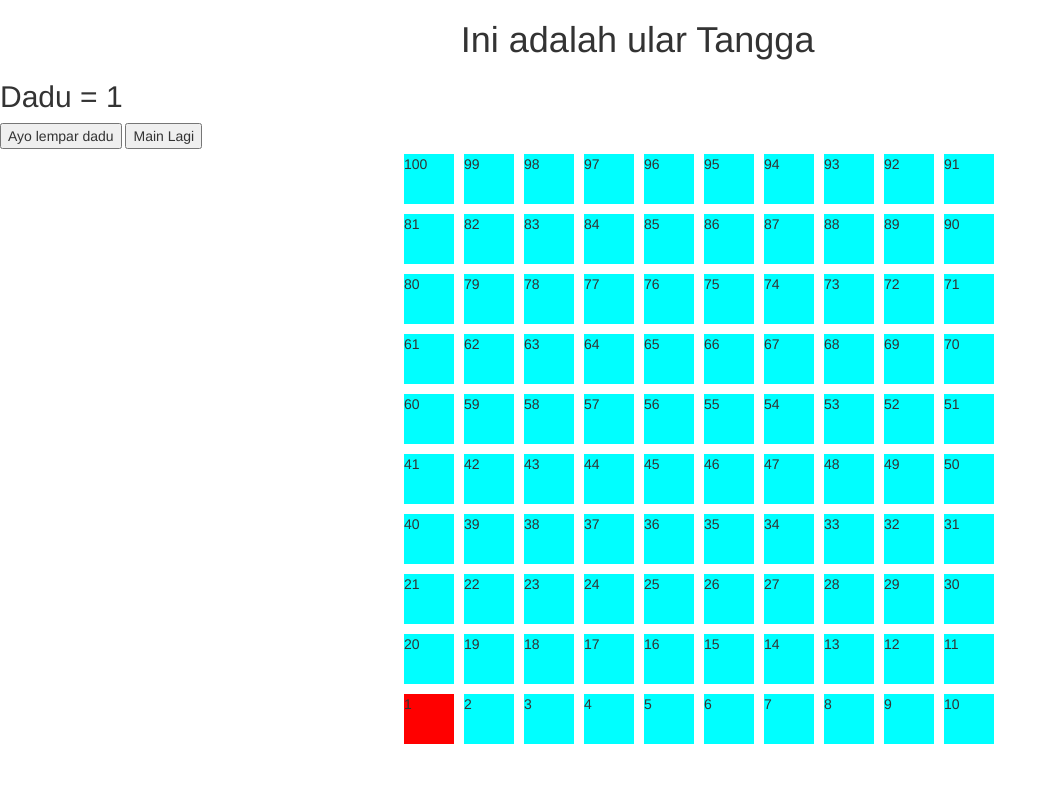
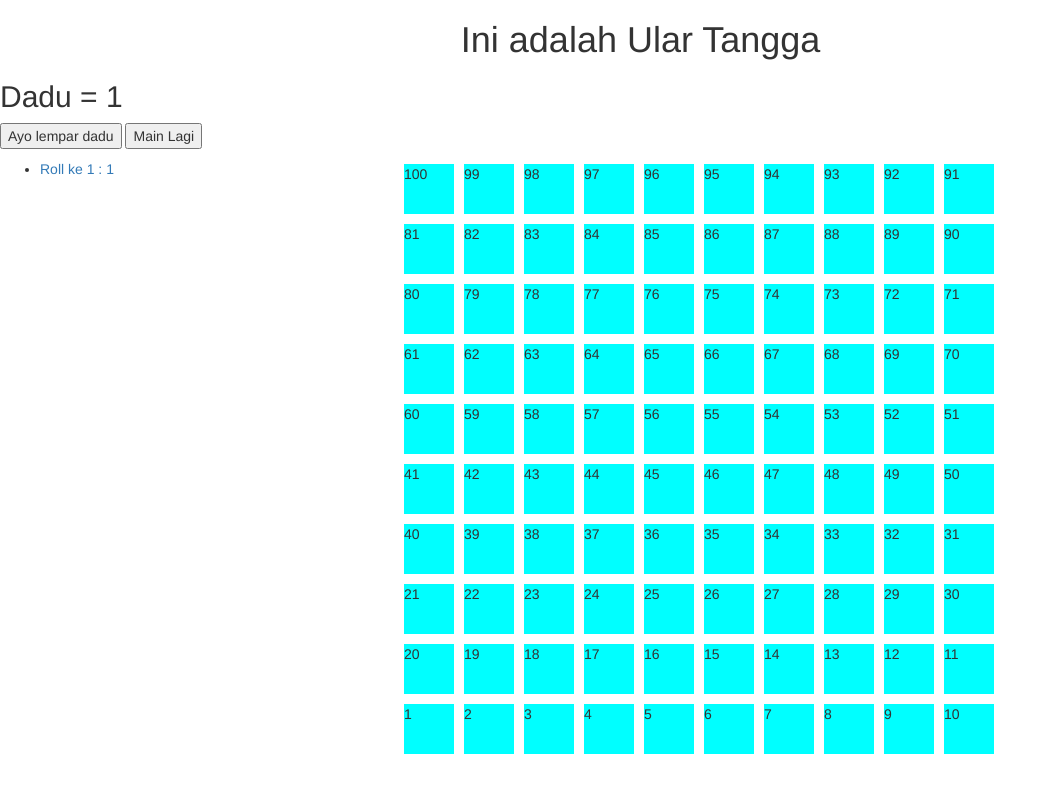
Before and after one commit to agungpradana7/UlarTangga, a plain HTML site: page index.html in a window 1280 px wide. Both pictures are taken after a click on the button "Ayo lempar dadu". Shown: the top 792 px of the page, without its empty margins (0-1057 px from the left). Drawn offline with nearby package versions, Linux system fonts and the light colour scheme.

Commit message:
[Agung] Adding DiceHistory

```diff
--- a/index.html
+++ b/index.html
@@ -13,15 +13,27 @@
     <script src="https://code.jquery.com/jquery-3.6.0.min.js"></script>
   </head>
   <body>
-    <h1 style="margin-left: 36%;">Ini adalah ular Tangga</h1>
-    <h2>Dadu = </h2>
+    <h1 style="margin-left: 36%">Ini adalah Ular Tangga</h1>
+    <h2>Dadu =</h2>
     <button id="roll">Ayo lempar dadu</button>
-    <button id="refresh">Main Lagi</button>
-    <div class="container" style="margin-left: 30%">
-    </div>
+    <button id="refresh">Main Lagi</button> <br />
+
+    <ul id="history-list"></ul>
+    <table style="position: fixed">
+      <tr>
+        <td colspan="2">
+          <ul id="dice-history"></ul>
+        </td>
+      </tr>
+    </table>
+
+    <div class="container" style="margin-left: 30%"></div>
 
     <script>
-      var container = $(".container");
+      var container      = $(".container");
+      var playerPosition = 0;
+      var diceHistory    = [];
+      var gameWon        = false;
 
       function Board() {
         var boxSize = 50;
@@ -30,7 +42,7 @@
         var reverse = false;
 
         for (var i    = 10; i >= rows; i--) {
-          for (var j  = 1; j <= cols; j++) {
+          for (var j  = 1; j  <= cols; j++) {
             var box   = $("<div class='box-1'></div>");
             var p     = $("<p></p>");
             var value = reverse ? (i - 1) * cols + j : (i - 1) * cols + cols - j + 1;
@@ -51,24 +63,74 @@
       }
 
       Board();
-      var aa = 0;
-      var gameWon = false;
+
+      function updateDiceHistory() {
+        var diceHistoryList = $("#dice-history");
+        diceHistoryList.empty();
+
+        for (var i = 0; i < diceHistory.length; i++) {
+          var listItem = $("<li></li>");
+          var link     = $("<a></a>");
+          link.attr("href", "#");
+          link.text("Roll ke " + (i + 1) + " : " + diceHistory[i]);
+          link.on("click", function () {
+            var rollIndex = $(this).text().match(/\d+/)[0] - 1;
+            rollbackToRoll(rollIndex);
+          });
+          listItem.append(link);
+          diceHistoryList.append(listItem);
+        }
+      }
+
+      function rollbackToRoll(rollIndex) {
+        if (rollIndex < diceHistory.length) {
+          playerPosition = 0;
+          for (var i = 0; i <= rollIndex; i++) {
+            var rollValue   = diceHistory[i];
+            playerPosition += rollValue;
+          }
+
+          diceHistory   = diceHistory.slice(0, rollIndex + 1);
+
+          var rowNumber = 10 - Math.floor((playerPosition - 1) / 10);
+          var boxNumber;
+
+          if (rowNumber % 2 === 0) {
+            boxNumber = playerPosition % 10 === 0 ? 10 : playerPosition % 10;
+          } else {
+            boxNumber = playerPosition % 10 === 0 ? 1 : 10 - (playerPosition % 10) + 1;
+          }
+
+          $(".box-1").css("background-color", "aqua");
+          $(".box-1").eq((rowNumber - 1) * 10 + boxNumber - 1).css("background-color", "red");
+        }
+      }
 
       function dice() {
         if (gameWon) {
           return;
         }
+
         var rand_number = Math.floor(Math.random() * 6) + 1;
-        aa += rand_number;
         $("h2").html("Dadu = " + rand_number);
 
-        var rowNumber = 10 - Math.floor((aa - 1) / 10);
-        var boxNumber = (rowNumber % 2 === 0) ? (aa % 10) : (10 - aa % 10 + 1);
+        diceHistory.push(rand_number);
+        updateDiceHistory();
 
-        $(".box-1").css("background-color", "aqua");
-        $(".box-1").eq((rowNumber - 1) * 10 + boxNumber - 1).css("background-color", "red");
+        if (playerPosition % 10 === 0) {
+          playerPosition += rand_number;
+          if (playerPosition % 10 === 1) {
+            playerPosition -= rand_number;
+          }
+        } else {
+          playerPosition += rand_number;
+        }
 
-        if (aa >= 100) {
+        if (playerPosition > 100) {
+          playerPosition = 100;
+        }
+
+        if (playerPosition === 100) {
           alert("Anda Menang!");
           $(".box-1").css("background-color", "aqua");
           $(".box-1").eq(0).css("background-color", "red");
@@ -76,6 +138,18 @@
           $("#roll").prop("disabled", true);
           return;
         }
+
+        var rowNumber = 10 - Math.floor((playerPosition - 1) / 10);
+        var boxNumber;
+
+        if (rowNumber % 2 === 0) {
+          boxNumber = playerPosition % 10 === 0 ? 10 : playerPosition % 10;
+        } else {
+          boxNumber = playerPosition % 10 === 0 ? 1 : 10 - (playerPosition % 10) + 1;
+        }
+
+        $(".box-1").css("background-color", "aqua");
+        $(".box-1").eq((rowNumber - 1) * 10 + boxNumber - 1).css("background-color", "red");
       }
 
       $(document).ready(function () {
@@ -85,6 +159,7 @@
       $("#refresh").click(function () {
         location.reload();
       });
+
     </script>
   </body>
 </html>
```
